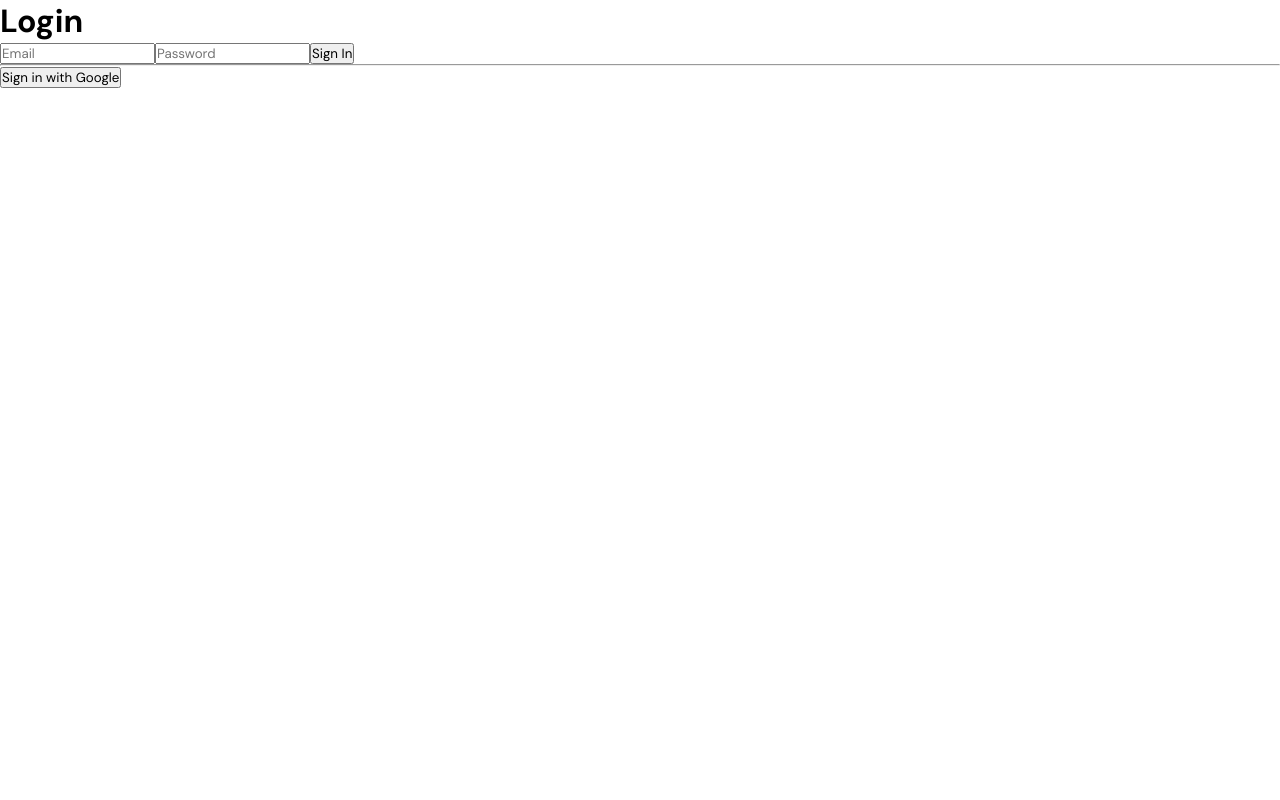
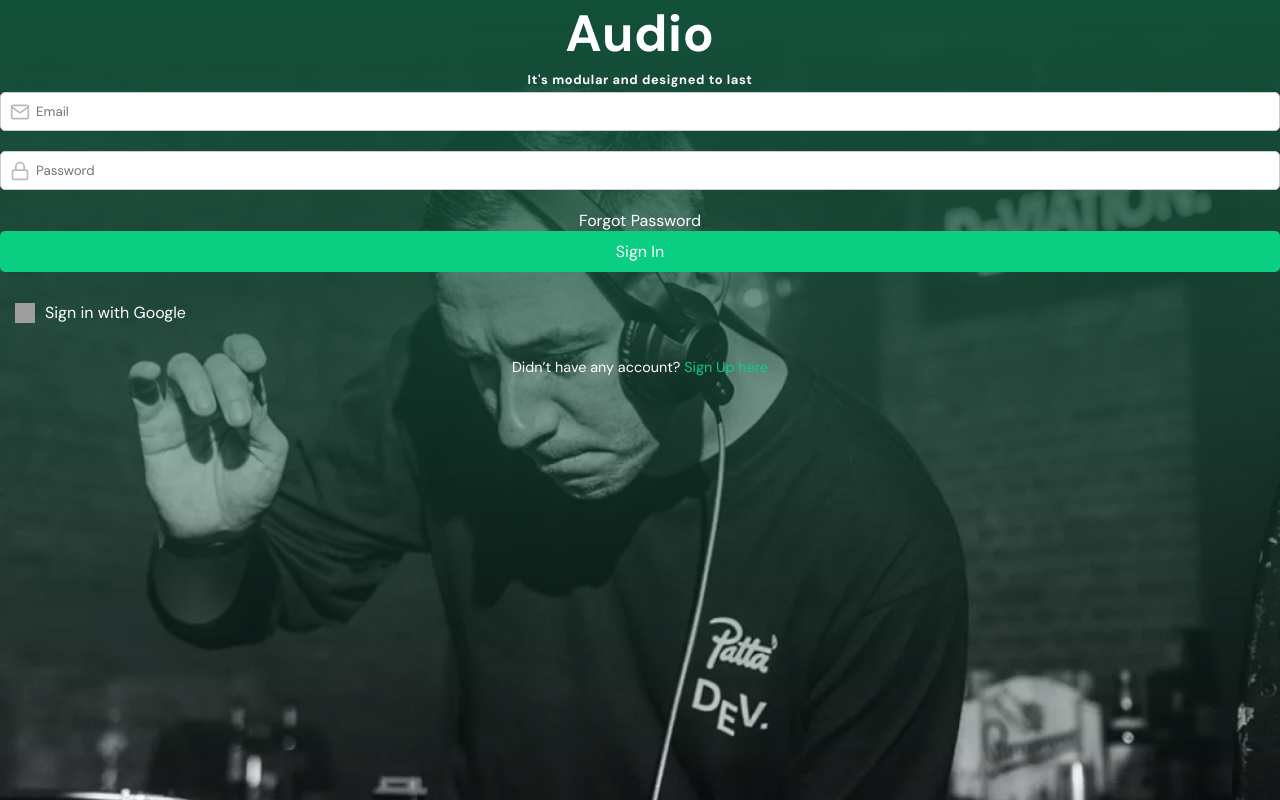
Before and after one commit to linyoff/Desafio-3, a React (Vite) app: page /login in a window 1280 px wide. Built offline with nearby package versions, Linux system fonts and the light colour scheme; no server answers; grey boxes are pictures that could not be loaded.

Commit message:
styling login

```diff
--- a/src/components/Login.tsx
+++ b/src/components/Login.tsx
@@ -2,7 +2,8 @@ import React, { useState } from "react";
 import { useNavigate } from "react-router-dom";
 import { auth, googleProvider, signInWithPopup } from "../../config/config";
 import { signInWithEmailAndPassword } from "firebase/auth";
-
+import '../syles/Login.css';
+import { Mail, Lock } from 'react-feather';
 
 interface LoginProps {
   setIsAuthenticated: React.Dispatch<React.SetStateAction<boolean>>;
@@ -41,36 +42,52 @@ const Login: React.FC<LoginProps> = ({ setIsAuthenticated }) => {
   };
 
   return (
-    <div className="login-container">
-      <h1>Login</h1>
+    <div className="login-page">
 
-      {/*formu de login por email e senha*/}
-      <form onSubmit={handleEmailSignIn}>
+      <div className="text-header">
+        <h1>Audio</h1>
+        <h2>It's modular and designed to last</h2>
+      </div>
+
+      {/*form de login por email e senha*/}
+      <form className="login-form" onSubmit={handleEmailSignIn}>
+      <div className="input-container">
+          <Mail className="icon" size={20} /> {/* Ícone de email */}
           <input
+            className="input-email"
             type="email"
             placeholder="Email"
             value={email}
             onChange={(e) => setEmail(e.target.value)}
             required
           />
+        </div>
+        <div className="input-container">
+          <Lock className="icon" size={20} /> {/* Ícone de senha */}
           <input
+            className="input-password"
             type="password"
             placeholder="Password"
             value={password}
             onChange={(e) => setPassword(e.target.value)}
             required
           />
-        <button type="submit">Sign In</button>
+        </div>
+        <p>Forgot Password</p>
+        <button className="login-button" type="submit">Sign In</button>
       </form>
 
-      {error && <p className="error-message">{error}</p>} {/* Mensagem de erro */}
+      {error && <p className="error-message">{error}</p>} {/*mensagem de erro*/}
 
-      <hr />
 
       {/*botão de login com google*/}
-      <button className="google-signin" onClick={handleGoogleSignIn}>
+      <button className="google-button" onClick={handleGoogleSignIn}>
+        <img src="https://upload.wikimedia.org/wikipedia/commons/c/c1/Google_%22G%22_logo.svg" alt="Google Icon" className="google-icon" /> {/* Ícone do Google */}
         Sign in with Google
       </button>
+
+      <p className="signup-text">Didn’t have any account? <a>Sign Up here</a></p>
+
     </div>
   );
 };
--- a/src/index.css
+++ b/src/index.css
@@ -1,7 +1,8 @@
-
+@layer base;
 
 :root {
-    --colorsPrimary: #0ACF83;
+    --colorsGreen: #0ACF83;
+    --colorsGreenDark: #009874;
     --colorsDefault: #000000;
     --colorsGreyDark_1: #7F7F7F;
     --colorsGrey: #BABABA;
@@ -9,10 +10,14 @@
     --colorsGreyLight_2: #F3F3F3;
     --colorsWhite: #FFFFFF;
     --colorsAccent: #FFC120;
+    --colorError: rgb(151, 0, 0);
 }
 
-* {
+@layer base {
+  *, *::before, *::after {
+    margin: 0;
     padding: 0;
-    margin: 0;
+    box-sizing: border-box;
     font-family: "DM Sans", sans-serif;
+  }
 }
--- /dev/null
+++ b/src/syles/Login.css
@@ -0,0 +1,100 @@
+.login-page {
+    text-align: center;
+    color: var(--colorsWhite);
+    min-height: 100vh;
+    background:
+        linear-gradient(rgba(18, 80, 56, 1), rgba(22, 199, 130, 0)),
+        url('/src/images/background.png') center/cover no-repeat;
+    background-size: cover;
+    background-position: center;
+}
+
+h1 {
+    letter-spacing: 0.04rem;
+    font-size: 3.19rem;
+}
+
+h2 {
+    letter-spacing: 0.04rem;
+    font-size: 0.8rem;
+    line-height: 25px;
+}
+
+.input-container {
+    position: relative;
+    margin-bottom: 20px;
+  }
+
+  .input-container input {
+    width: 100%;
+    padding: 10px;
+    padding-left: 35px;
+    border: 1px solid #ccc;
+    border-radius: 5px;
+  }
+
+  .input-container .icon {
+    position: absolute;
+    left: 10px;
+    top: 50%;
+    transform: translateY(-50%);
+    pointer-events: none;
+    color: var(--colorsGrey);
+  }
+
+  /* Buttons */
+.login-button {
+    width: 100%;
+    padding: 10px;
+    background-color: var(--colorsGreen);
+    border: none;
+    border-radius: 5px;
+    color: var(--colorsWhite);
+    font-size: 1rem;
+    cursor: pointer;
+    margin-bottom: 15px;
+  }
+
+  .login-button:hover {
+    background-color: var(--colorsGreenDark);
+  }
+
+  .google-button {
+    display: flex;
+    justify-content: center;
+    align-items: center;
+    gap: 10px;
+    background-color: transparent;
+    color: var(--colorsWhite);
+    border: none;
+    padding: 15px;
+    font-size: 1rem;
+    cursor: pointer;
+  }
+
+  .google-button img {
+    width: 20px;
+    height: 20px;
+  }
+
+  /* Footer */
+  .signup-text {
+    margin-top: 20px;
+    font-size: 0.9rem;
+  }
+
+  .signup-text a {
+    color: var(--colorsGreen);
+    text-decoration: none;
+  }
+
+  .signup-text a:hover {
+    text-decoration: underline;
+  }
+
+  .error-message{
+    color: var(--colorError);
+  }
+
+/*desktop*/
+@media (min-width: 768px) {}
```
Also changed, not shown: src/images/background.png (added). Lines whose indentation alone changed are shown as unchanged.
